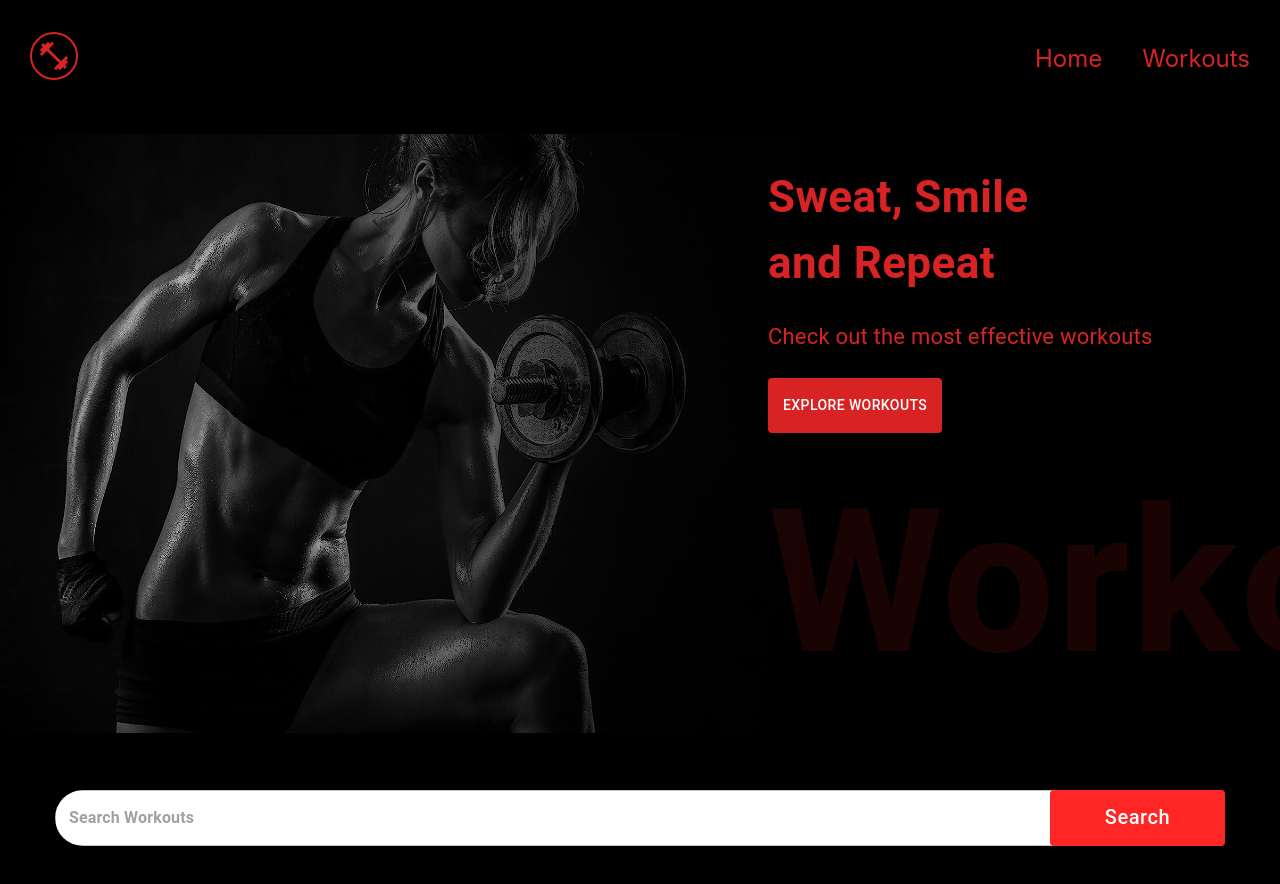
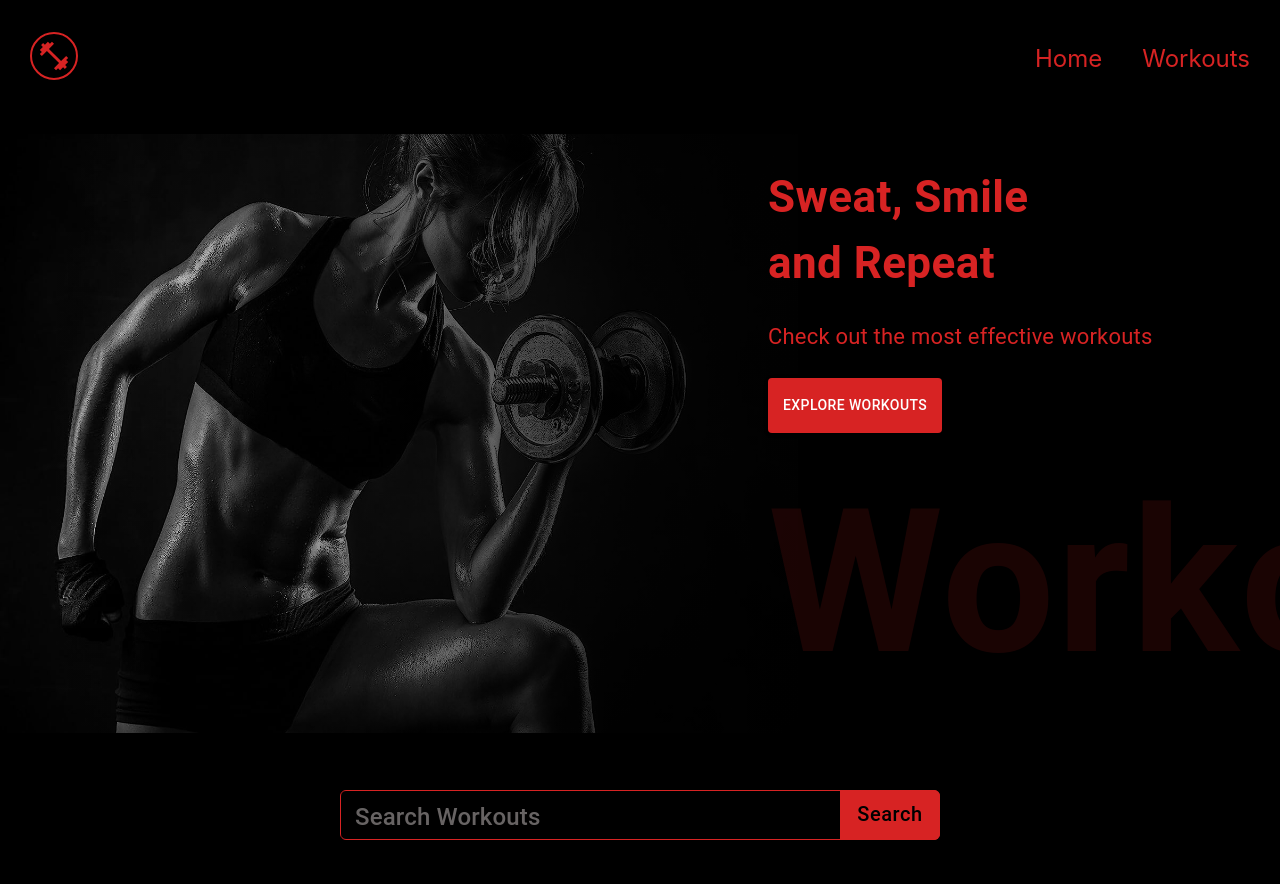
Before and after one commit to KaraFang/Fitcoach, a React (Create React App) app: page / in a window 1280 px wide. Shown: the top 884 px of the page. Built offline with nearby package versions, Linux system fonts and the light colour scheme; no server answers.

Commit message:
update search box

```diff
--- a/src/App.css
+++ b/src/App.css
@@ -110,8 +110,8 @@ a:hover, a:focus, a:active, a:visited, a:link{
     transition: 0.3s all ease-in-out;
 }
 .search-btn:hover {
-  color: #FF2625 !important;
-  border: 1px solid #FF2625 !important;
+  color: #F5EDED !important;
+  background-color: #D72323 !important;
 }
 
 .workout-video {
--- /dev/null
+++ b/src/components/Detail.js
@@ -0,0 +1,9 @@
+import React from 'react'
+
+const Detail = () => {
+  return (
+    <div>Detail</div>
+  )
+}
+
+export default Detail
--- a/src/components/SearchWorkouts.js
+++ b/src/components/SearchWorkouts.js
@@ -45,12 +45,32 @@ const SearchWorkouts = ({ setWorkouts, bodyPart, setBodyPart }) => {
       <Stack alignItems="center" mt="37px" justifyContent="center" p="20px">
         <Box position="relative" mb="72px">
           <TextField
-            height="76px"
             sx={{
-              input: { fontWeight: "700", border: "none", borderRadius: "4px" },
-              width: { lg: "1170px", xs: "350px" },
-              backgroundColor: "#fff",
-              borderRadius: "40px",
+              input: {
+                fontWeight: "500",
+                fontSize: "24px",
+                border: "none",
+                color: "#F5EDED",
+              },
+              width: { lg: "600px", xs: "350px" },
+              "& .MuiInputBase-root": {
+                height: 53,
+              },
+              height: "50px",
+              borderRadius: "6px",
+              border: "1px solid #D72323",
+              "& .MuiOutlinedInput": {
+                "& > fieldset": {
+                  height: "53px",
+                },
+              },
+              "& .MuiOutlinedInput-root.Mui-focused": {
+                "& > fieldset": {
+                  boxShadow: "0px 0px 5px 3px #D72323",
+                  border: "#D72323",
+                  height: "53px",
+                },
+              },
             }}
             value={search}
             onChange={(e) => setSearch(e.target.value.toLowerCase())}
@@ -60,11 +80,12 @@ const SearchWorkouts = ({ setWorkouts, bodyPart, setBodyPart }) => {
           <Button
             className="search-btn"
             sx={{
-              bgcolor: "#FF2625",
-              color: "#fff",
+              backgroundColor: "#D72323",
+              color: "#000000",
+              borderRadius: "0 6px 6px 0",
               textTransform: "none",
-              width: { lg: "175px", xs: "80px" },
-              height: "56px",
+              width: { lg: "100px", xs: "80px" },
+              height: "50px",
               position: "absolute",
               right: "0px",
               fontSize: { lg: "20px", xs: "14px" },
@@ -75,13 +96,14 @@ const SearchWorkouts = ({ setWorkouts, bodyPart, setBodyPart }) => {
           </Button>
         </Box>
         <Box sx={{ position: "relative", width: "100%", p: "20px" }}>
-          <HorizontalScrollbar data={bodyParts}
+          <HorizontalScrollbar
+            data={bodyParts}
             bodyPart={bodyPart}
             setBodyPart={setBodyPart}
           />
         </Box>
       </Stack>
-  );
+    );
 }
 
 export default SearchWorkouts
--- /dev/null
+++ b/src/components/SimilarWorkouts.js
@@ -0,0 +1,9 @@
+import React from 'react'
+
+const SimilarWorkouts = () => {
+  return (
+    <div>SimilarWorkouts</div>
+  )
+}
+
+export default SimilarWorkouts
--- a/src/components/Workouts.js
+++ b/src/components/Workouts.js
@@ -39,7 +39,7 @@ const Workouts = ({ workouts, setWorkouts, bodyPart }) => {
             setWorkouts(workoutsData);
         }
         fetchWorkoutsData();
-    }, [bodyPart]);
+    }, [bodyPart, setWorkouts]);
 
     return (
       <Box id="workouts" sx={{ mt: { lg: "110px" } }} mt="50px" p="30px">
--- a/src/pages/WorkoutDetails.js
+++ b/src/pages/WorkoutDetails.js
@@ -1,9 +1,18 @@
-import React from 'react'
+import React, { useEffect, useState } from 'react';
+import { useParams } from 'react-router-dom';
+import { Box } from '@mui/material';
+
+import { workoutOptions, fetchData } from '../Utils/fetchData';
+import Detail from '../components/Detail';
+import SimilarWorkouts from '../components/SimilarWorkouts';
 
 const WorkoutDetails = () => {
   return (
-    <div>Workout</div>
-  )
+        <Box>
+            <Detail />
+            <SimilarWorkouts />
+        </Box>
+    )
 }
 
 export default WorkoutDetails
```
